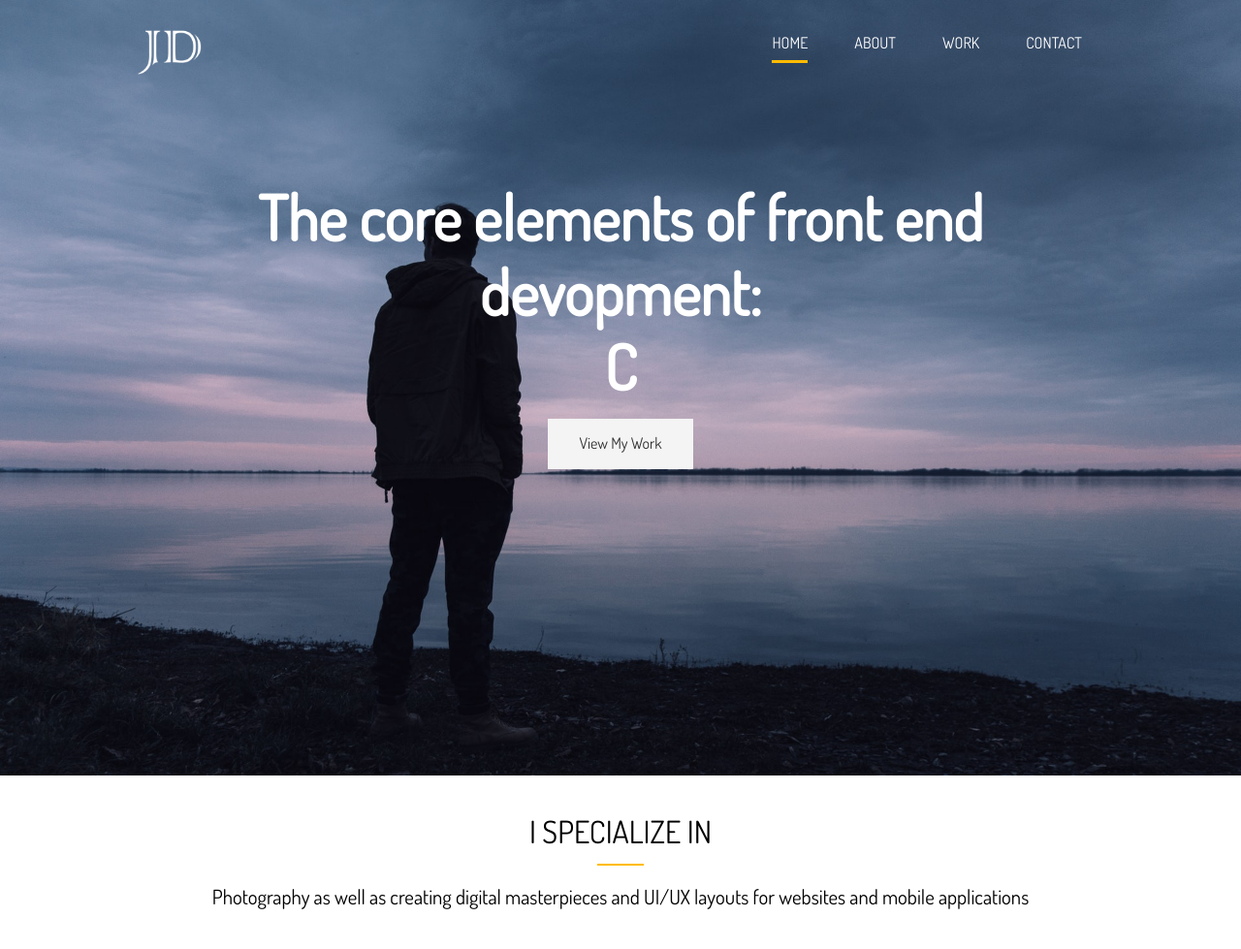
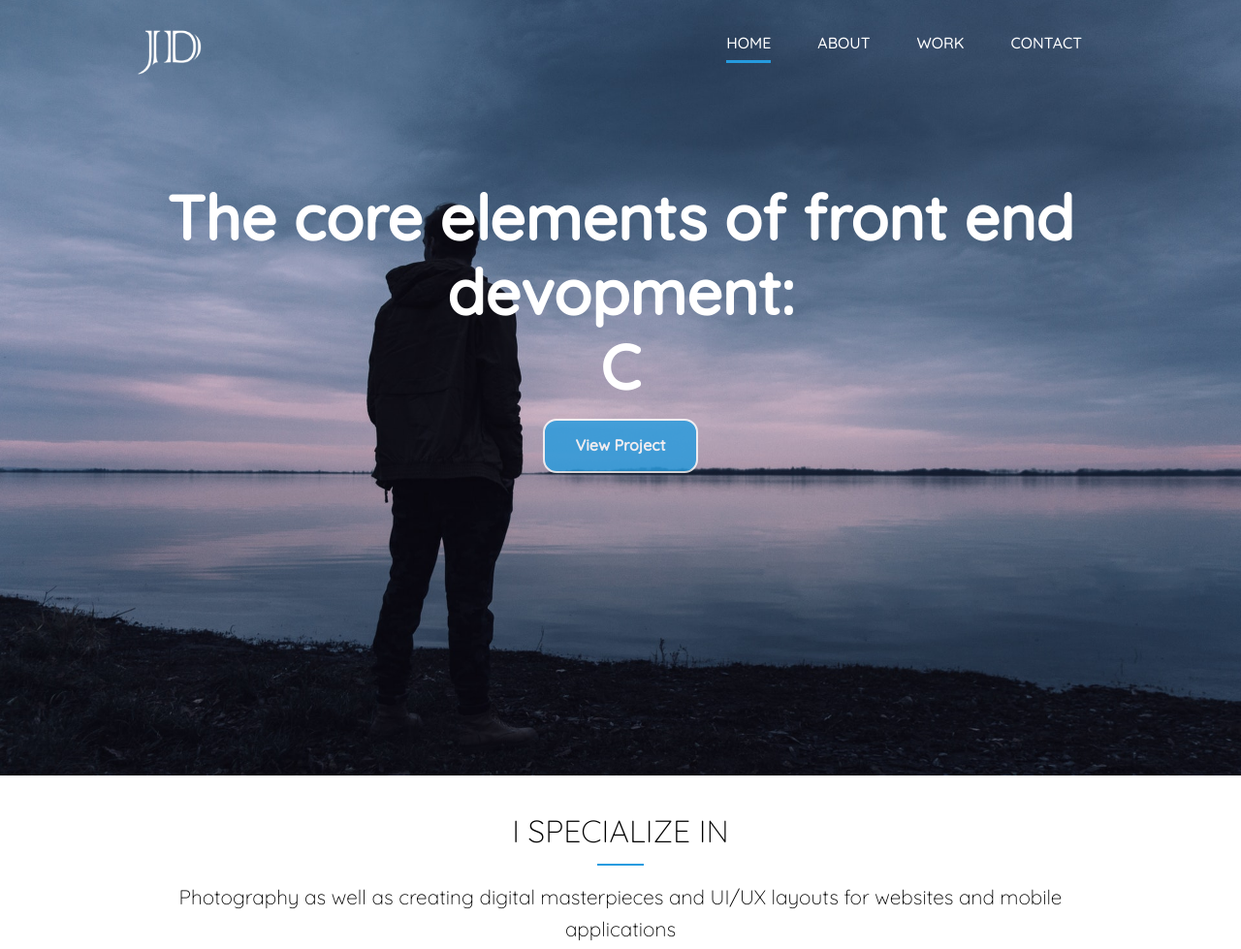
Before and after one commit to kwalorz/portfolio_website, a plain HTML site: page dist/index.html in a window 1280 px wide. Shown: the top 979 px of the page at 97% size. Drawn offline with Linux system fonts and the light colour scheme.

Commit message:
update 03/12/2021

```diff
--- a/dist/css/main.css
+++ b/dist/css/main.css
@@ -8,12 +8,14 @@
 .btn-main,
 .btn-light,
 .btn-dark {
+  border: 3px solid #fff;
   display: inline-block;
   padding: 0.8rem 2rem;
   transition: all 0.5s;
   border: none;
   cursor: pointer;
   margin: 1rem;
+  font-weight: 700;
 }
 
 .btn-main {
@@ -22,8 +24,11 @@
 }
 
 .btn-light {
-  color: #333;
-  background-color: #f4f4f4;
+  border: 2px solid #fff;
+  border-radius: 14px;
+  color: #fff;
+  background-color: rgb(37, 155, 223);
+  opacity: 0.8;
 }
 
 .btn-dark {
@@ -34,7 +39,7 @@
 button[class^="btn-"]:hover,
 a[class^="btn-"]:hover,
 input[class^="btn-"]:hover {
-  background-color: #ffbc00;
+  background-color: rgb(85, 185, 243);
 }
 
 .bg-main {
@@ -110,7 +115,7 @@ input[class^="btn-"]:hover {
 .bottom-line {
   height: 2px;
   width: 3rem;
-  background: #ffbc00;
+  background: rgb(37, 155, 223);
   display: block;
   margin: 0 auto 1rem auto;
 }
@@ -208,8 +213,9 @@ input[class^="btn-"]:hover {
 }
 
 body {
-  font-family: "Dosis", sans-serif;
+  font-family: "Quicksand", sans-serif;
   line-height: 1.6;
+  font-weight: 300;
   background: #fff;
 }
 
@@ -252,6 +258,7 @@ img {
 }
 #main-nav a {
   text-decoration: none;
+  font-weight: 500;
   color: #fff;
   text-transform: uppercase;
   border-bottom: 3px transparent solid;
@@ -262,7 +269,7 @@ img {
   border-color: #ccc;
 }
 #main-nav a.current {
-  border-color: #ffbc00;
+  border-color: rgb(37, 155, 223);
 }
 
 #header-home {
@@ -292,7 +299,7 @@ img {
   grid-template-columns: repeat(4, 1fr);
 }
 #home-a .specials .fas {
-  color: #ffbc00;
+  color: rgb(37, 155, 223);
   padding-bottom: 0.4rem;
 }
 
@@ -331,9 +338,11 @@ img {
   top: 0;
   right: 0;
   font-size: 28px;
-  background: #ffbc00;
+  background: #fff;
   color: #000;
   border-radius: 50%;
+  border: solid 2px;
+  border-color: #333;
   height: 15px;
   width: 15px;
   line-height: 15px;
@@ -353,7 +362,7 @@ img {
   transition: all 1s;
 }
 #home-c .process-icon:hover {
-  background: #ffbc00;
+  background: #35d85e;
   width: 90px;
   height: 90px;
   line-height: 90px;
@@ -534,7 +543,7 @@ img {
   }
   #header-home {
     height: 10rem;
-    border-bottom: 3px solid #ffbc00;
+    border-bottom: 3px solid rgb(37, 155, 223);
     background-position: 20% 30%;
   }
   #header-home .header-content {
--- a/dist/index.html
+++ b/dist/index.html
@@ -4,11 +4,9 @@
     <meta charset="UTF-8" />
     <meta name="viewport" content="width=device-width, initial-scale=1.0" />
     <script src="https://kit.fontawesome.com/277a2d5b13.js" crossorigin="anonymous"></script>
-    <link
-      href="https://fonts.googleapis.com/css2?family=Dosis&display=swap"
-      rel="stylesheet"
-    />
+    <link href="https://fonts.googleapis.com/css?family=Quicksand:300,500" rel="stylesheet">
     <link rel="stylesheet" href="css/main.css" />
+    <script src="js/typewriter.js" defer></script>
     <title>Kevin Walorz | UI/UX Designer & Photographer</title>
   </head>
   <body>
@@ -37,7 +35,7 @@
           </h1>
           <!-- The span is what the JavaScript will attach on to create the type writer effect. The "3000" miliseconds is the time the animation waits before it types the next thing. "data-words" are the words it will type out -->
 
-          <a href="work.html" class="btn-light">View My Work</a>
+          <a href="work.html" class="btn-light">View Project</a>
         </div>
       </div>
     </header>
@@ -194,7 +192,6 @@
       </div>
     </footer>
 
-    <!-- Type Effect Tutorial: https://www.youtube.com/watch?v=POX3dT-pB4E -->
-    <script src="js/typewriter.js"></script>
+
   </body>
 </html>
```
